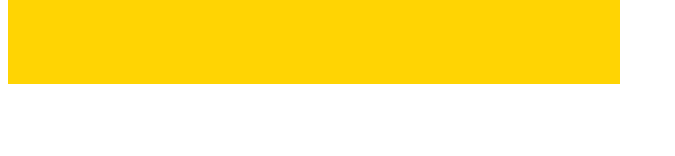
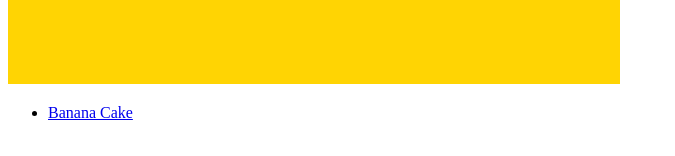
Before and after one commit to autom101/recipes, a plain HTML site: page index.html in a window 1280 px wide. Shown: the part 608-764 px from the top of the page, without its empty margins (0-675 px from the left). Drawn offline with Linux system fonts and the light colour scheme.

Commit message:
Put a link to the banana cake recipe web page on the main web page

```diff
--- a/index.html
+++ b/index.html
@@ -9,8 +9,9 @@
         <h1>Recipes</h1>
 
         <img src="img/tongue-licking-hungry.jpg" alt ="yellow face is hungry">
-
-        <a href=""
+        <ul>
+            <li><a href="./recipe-list/banana-cake.html">Banana Cake</a></li>
+        </ul>
 
     </body>
 </html>
```
